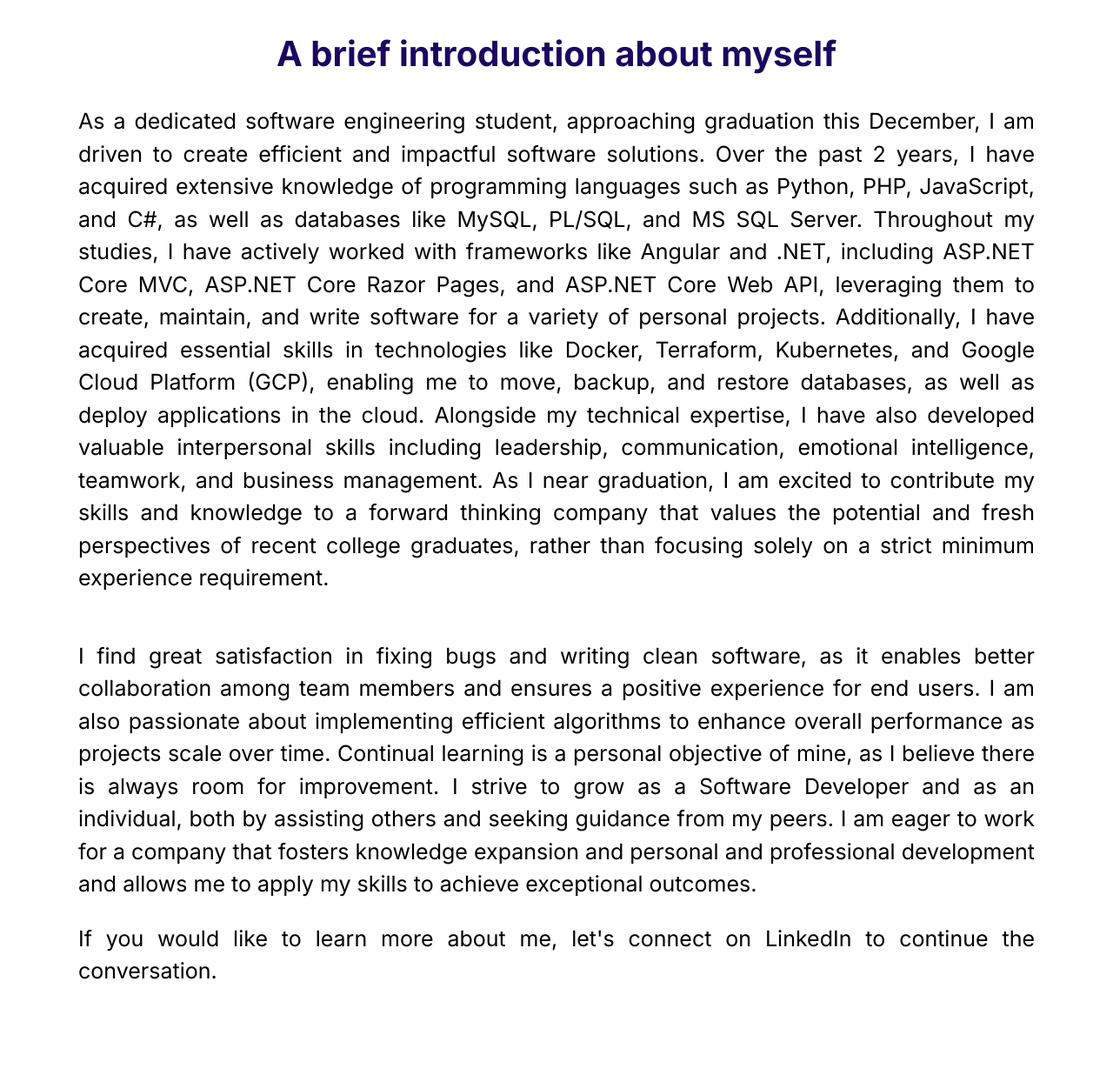
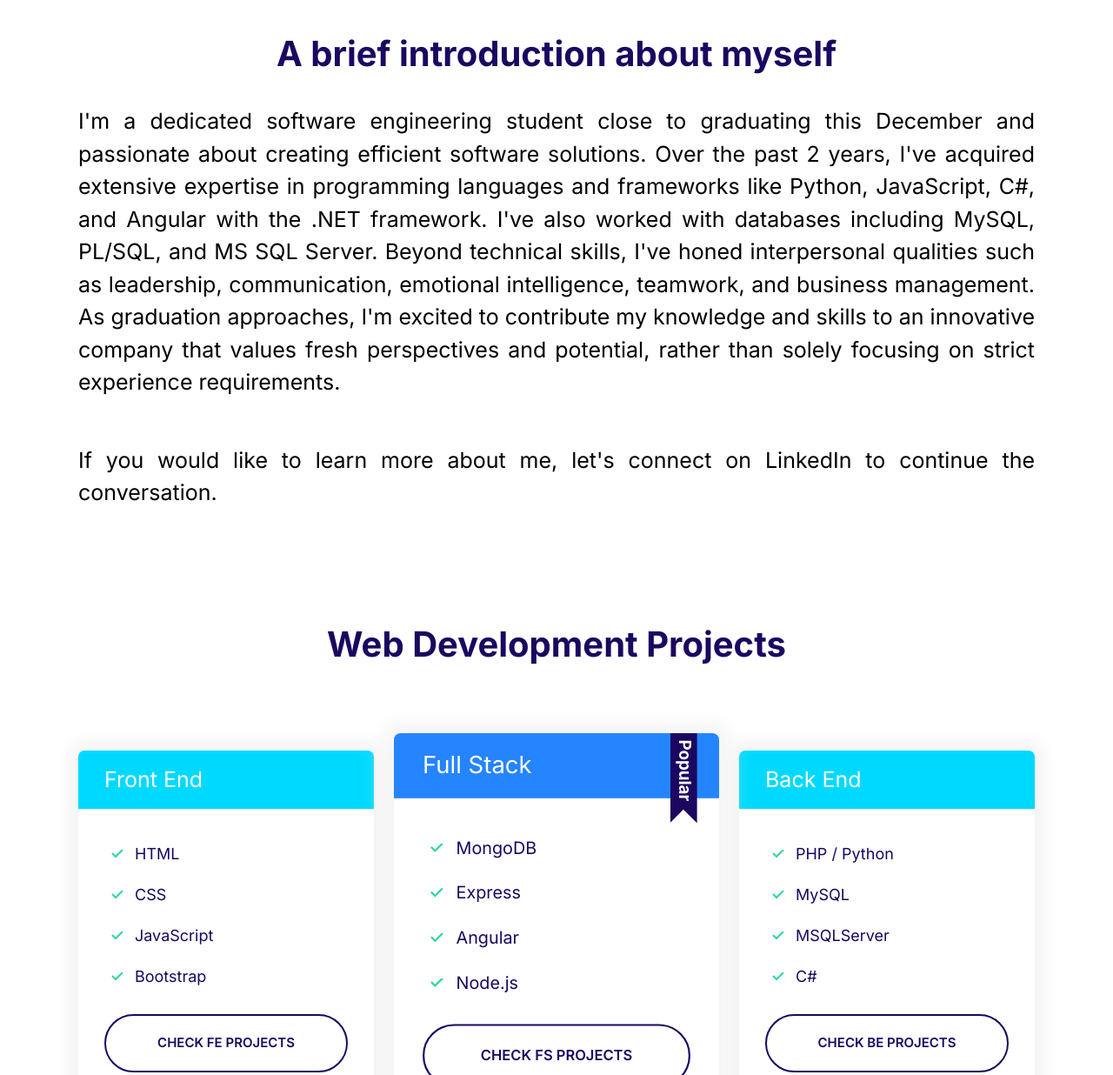
Before and after one commit to Amuleka/personal-portfolio-website, a website built with Parcel: page index.html in a window 1280 px wide. Shown: the part 980-2216 px from the top of the page at 87% size. Built offline with nearby package versions, Linux system fonts and the light colour scheme.

Commit message:
Updated the summary section

```diff
--- a/index.html
+++ b/index.html
@@ -86,40 +86,20 @@
         <br />
 
         <p class="paragraph_intro">
-          As a dedicated software engineering student, approaching graduation
-          this December, I am driven to create efficient and impactful software
-          solutions. Over the past 2 years, I have acquired extensive knowledge
-          of programming languages such as Python, PHP, JavaScript, and C#, as
-          well as databases like MySQL, PL/SQL, and MS SQL Server. Throughout my
-          studies, I have actively worked with frameworks like Angular and .NET,
-          including ASP.NET Core MVC, ASP.NET Core Razor Pages, and ASP.NET Core
-          Web API, leveraging them to create, maintain, and write software for a
-          variety of personal projects. Additionally, I have acquired essential
-          skills in technologies like Docker, Terraform, Kubernetes, and Google
-          Cloud Platform (GCP), enabling me to move, backup, and restore
-          databases, as well as deploy applications in the cloud. Alongside my
-          technical expertise, I have also developed valuable interpersonal
-          skills including leadership, communication, emotional intelligence,
-          teamwork, and business management. As I near graduation, I am excited
-          to contribute my skills and knowledge to a forward thinking company
-          that values the potential and fresh perspectives of recent college
-          graduates, rather than focusing solely on a strict minimum experience
-          requirement.
+          I'm a dedicated software engineering student close to graduating this
+          December and passionate about creating efficient software solutions.
+          Over the past 2 years, I've acquired extensive expertise in
+          programming languages and frameworks like Python, JavaScript, C#, and
+          Angular with the .NET framework. I've also worked with databases
+          including MySQL, PL/SQL, and MS SQL Server. Beyond technical skills,
+          I've honed interpersonal qualities such as leadership, communication,
+          emotional intelligence, teamwork, and business management. As
+          graduation approaches, I'm excited to contribute my knowledge and
+          skills to an innovative company that values fresh perspectives and
+          potential, rather than solely focusing on strict experience
+          requirements.
         </p>
         <br />
-        <p class="paragraph_intro">
-          I find great satisfaction in fixing bugs and writing clean software,
-          as it enables better collaboration among team members and ensures a
-          positive experience for end users. I am also passionate about
-          implementing efficient algorithms to enhance overall performance as
-          projects scale over time. Continual learning is a personal objective
-          of mine, as I believe there is always room for improvement. I strive
-          to grow as a Software Developer and as an individual, both by
-          assisting others and seeking guidance from my peers. I am eager to
-          work for a company that fosters knowledge expansion and personal and
-          professional development and allows me to apply my skills to achieve
-          exceptional outcomes.
-        </p>
         <p class="paragraph_intro">
           If you would like to learn more about me, let's connect on LinkedIn to
           continue the conversation.
```
